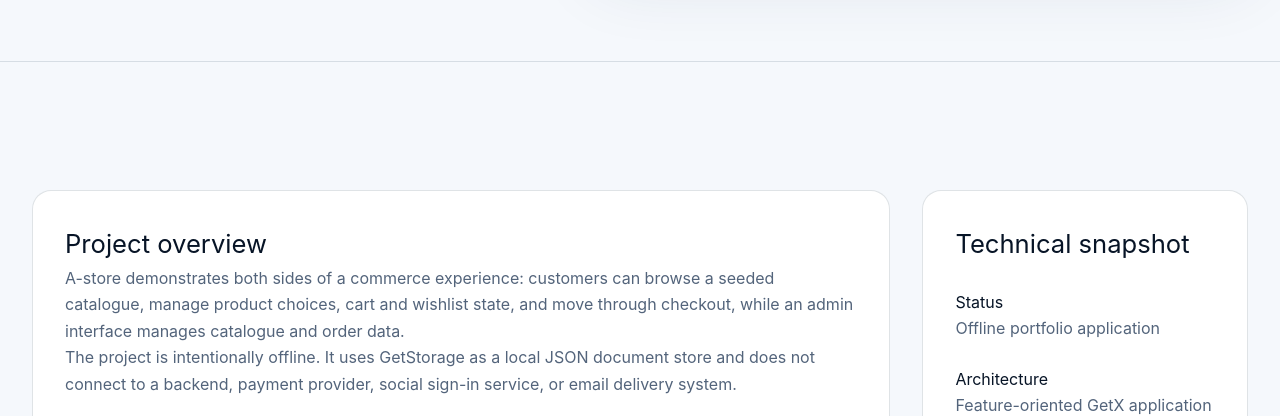
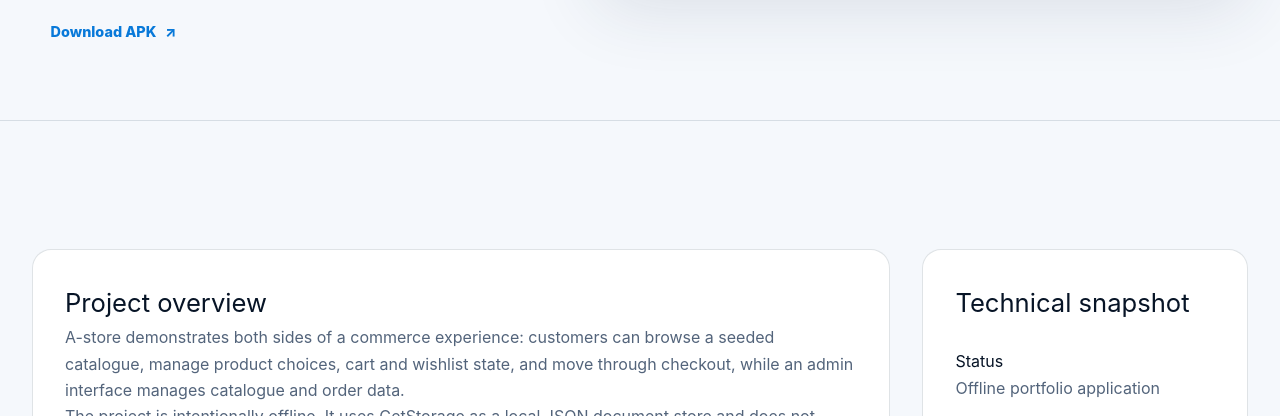
Before and after one commit to noaman03/noaman03.github.io, an Astro site: page /projects/ecommerce/ in a window 1280 px wide. Shown: the part 684-1100 px from the top of the page. Built offline with nearby package versions, Linux system fonts and the light colour scheme; Astro itself is replaced by a stand-in of ours.

Commit message:
feat: add Android demo downloads

```diff
--- a/src/components/ProjectCard.astro
+++ b/src/components/ProjectCard.astro
@@ -110,6 +110,19 @@ const { project, lead = false, eager = false } = Astro.props;
         Source Code <span aria-hidden="true">↗</span>
       </a>
       {
+        project.apkUrl && (
+          <a
+            class="button button-ghost"
+            href={project.apkUrl}
+            target="_blank"
+            rel="noopener noreferrer"
+            aria-label={`Download ${project.name} Android demo APK (opens in a new tab)`}
+          >
+            Download APK <span aria-hidden="true">↗</span>
+          </a>
+        )
+      }
+      {
         project.liveUrl && (
           <a
             class="button button-ghost"
--- a/src/data/projects.ts
+++ b/src/data/projects.ts
@@ -21,6 +21,7 @@ export type Project = {
   architecture: string;
   repository: string;
   liveUrl?: string;
+  apkUrl?: string;
   video?: string;
   videoType?: string;
   thumbnail: ProjectImage;
@@ -208,6 +209,8 @@ export const projects: Project[] = [
     architecture:
       'Feature-oriented auth, player, and owner modules with a mixed GetX/Riverpod state-management approach.',
     repository: 'https://github.com/noaman03/padel-management-system',
+    apkUrl:
+      'https://github.com/noaman03/padel-management-system/releases/download/v1.0.0-demo.1/Padelit-v1.0.0-demo.1.apk',
     video: projectAsset('padel-system', 'padel-demo.mp4'),
     videoType: 'video/mp4',
     thumbnail: {
@@ -281,6 +284,8 @@ export const projects: Project[] = [
     architecture:
       'Feature-oriented GetX application with data models, repositories, services, bindings, routes, and shared widgets.',
     repository: 'https://github.com/noaman03/AA-e-commerce',
+    apkUrl:
+      'https://github.com/noaman03/AA-e-commerce/releases/download/v1.0.0-demo.1/A-store-v1.0.0-demo.1.apk',
     video: projectAsset('ecommerce', 'ecommerce-demo.mp4'),
     videoType: 'video/mp4',
     thumbnail: {
@@ -411,6 +416,8 @@ export const projects: Project[] = [
     architecture:
       'A selectively feature-based Flutter structure with GetX and layered boundaries in key UI flows.',
     repository: 'https://github.com/noaman03/food-delivery-app',
+    apkUrl:
+      'https://github.com/noaman03/food-delivery-app/releases/download/v1.0.0-demo.1/Food-Delivery-v1.0.0-demo.1.apk',
     thumbnail: {
       src: projectAsset('food-delivery-ui', 'thumbnail.webp'),
       srcSet: `${projectAsset('food-delivery-ui', 'thumbnail-640.webp')} 640w, ${projectAsset('food-delivery-ui', 'thumbnail.webp')} 1200w`,
@@ -474,6 +481,8 @@ export const projects: Project[] = [
     architecture:
       'A compact models/providers/screens/services/widgets structure suited to a focused utility application.',
     repository: 'https://github.com/noaman03/todo-list-and-weather',
+    apkUrl:
+      'https://github.com/noaman03/todo-list-and-weather/releases/download/v1.0.0-demo.1/Todo-Weather-v1.0.0-demo.1.apk',
     thumbnail: {
       src: projectAsset('todo', 'thumbnail.webp'),
       srcSet: `${projectAsset('todo', 'thumbnail-640.webp')} 640w, ${projectAsset('todo', 'thumbnail.webp')} 1200w`,
--- a/src/pages/index.astro
+++ b/src/pages/index.astro
@@ -48,6 +48,7 @@ const structuredData = [
     description: project.summary,
     url: `${profile.site}/projects/${project.slug}/`,
     codeRepository: project.repository,
+    ...(project.apkUrl ? { downloadUrl: project.apkUrl } : {}),
     author: { '@type': 'Person', name: profile.name },
     operatingSystem: project.slug === 'psa-academy' ? 'Web' : 'Android',
   })),
--- a/src/pages/projects/[slug].astro
+++ b/src/pages/projects/[slug].astro
@@ -22,6 +22,7 @@ const structuredData = {
   description: project.summary,
   url: `${profile.site}/projects/${project.slug}/`,
   codeRepository: project.repository,
+  ...(project.apkUrl ? { downloadUrl: project.apkUrl } : {}),
   author: { '@type': 'Person', name: profile.name },
   operatingSystem: project.slug === 'psa-academy' ? 'Web' : 'Android',
 };
@@ -81,6 +82,19 @@ const structuredData = {
                 rel="noopener noreferrer"
                 >Source Code <span aria-hidden="true">↗</span></a
               >
+              {
+                project.apkUrl && (
+                  <a
+                    class="button button-ghost"
+                    href={project.apkUrl}
+                    target="_blank"
+                    rel="noopener noreferrer"
+                    aria-label={`Download ${project.name} Android demo APK (opens in a new tab)`}
+                  >
+                    Download APK <span aria-hidden="true">↗</span>
+                  </a>
+                )
+              }
               {
                 project.liveUrl && (
                   <a
```
